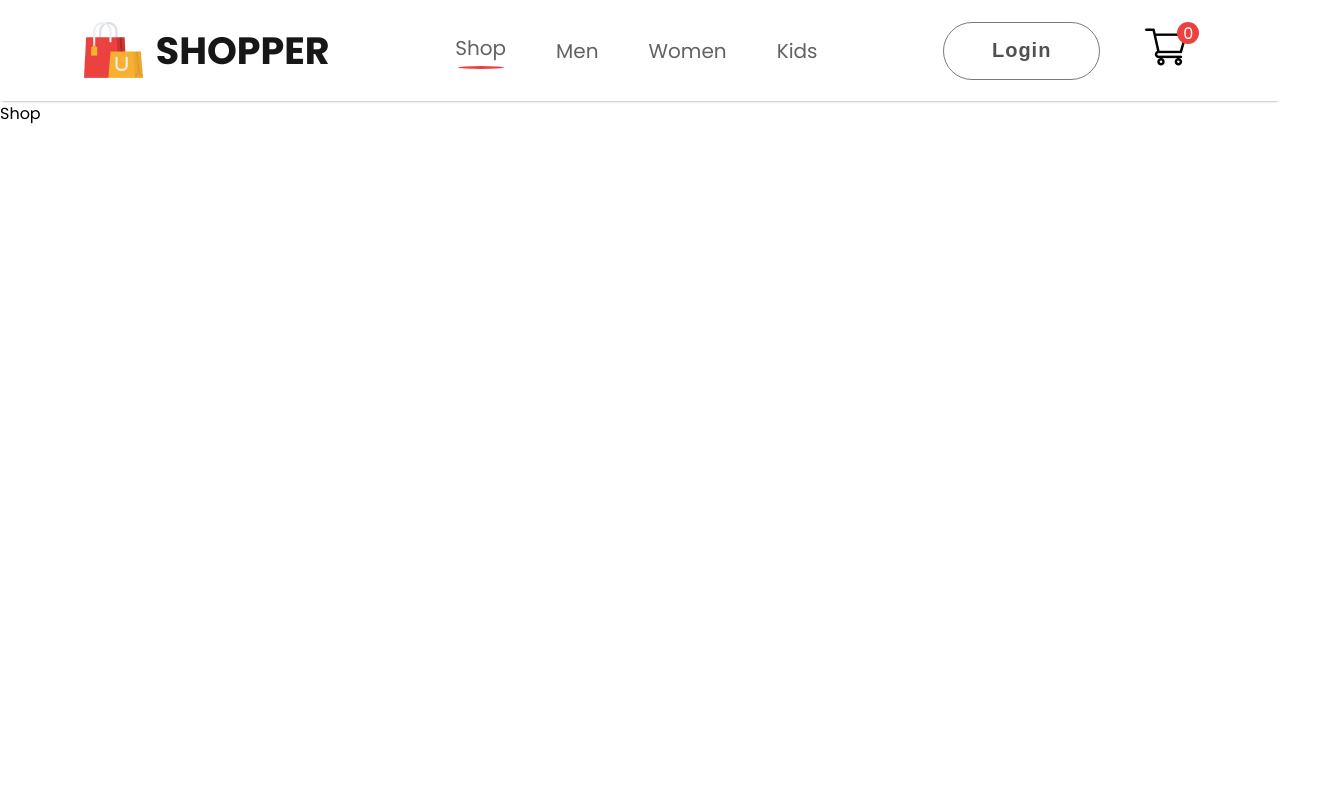
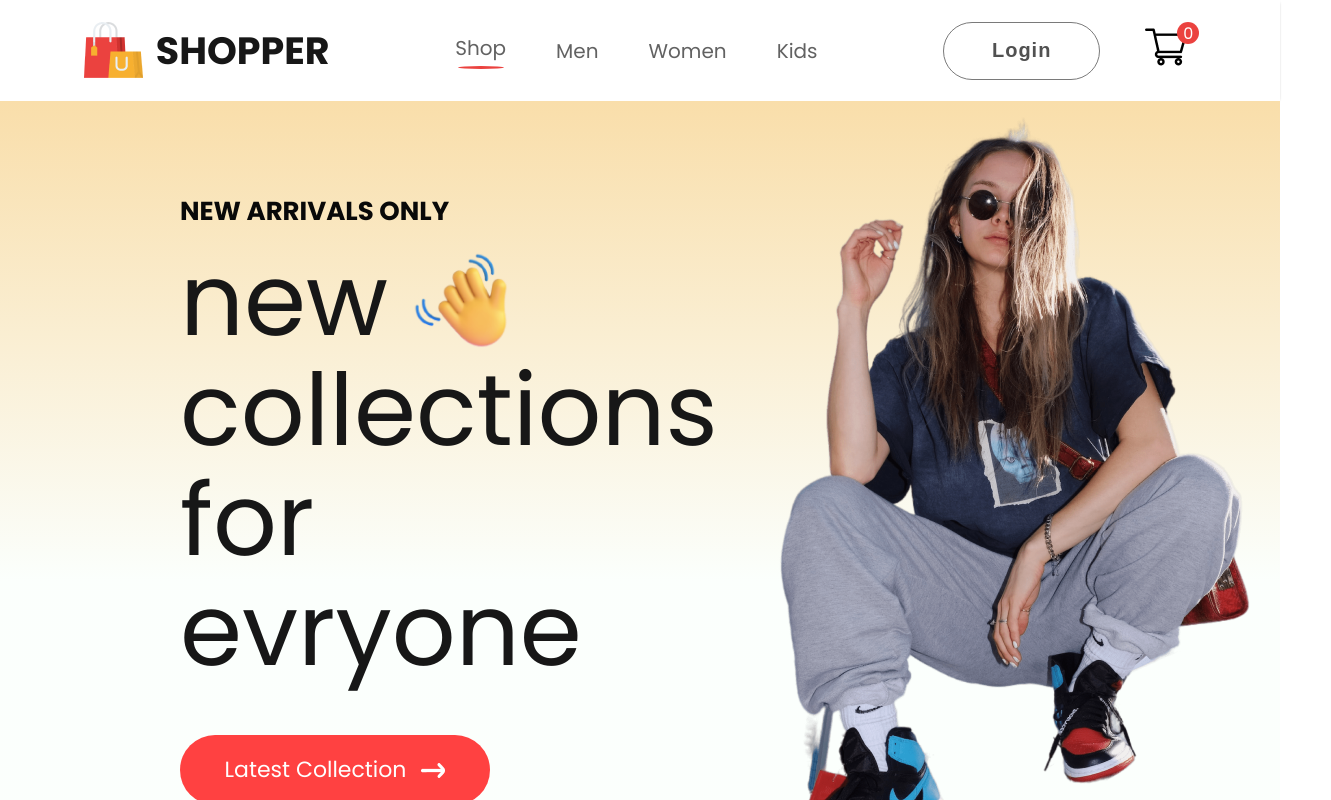
Before and after one commit to p-Limbo1996/E-commerce, a React (Create React App) app: page / in a window 1280 px wide. Shown: the top 800 px of the page, 1331 px wide, since content can reach past the window. Built offline with nearby package versions, Linux system fonts and the light colour scheme.

Commit message:
create hero.jsx for shop page

```diff
--- a/src/Components/Hero/Hero.css
+++ b/src/Components/Hero/Hero.css
@@ -1,3 +1,61 @@
-.hero{
-    padding: auto;
+.hero {
+  display: flex;
+  height: 100vh;
+  background: linear-gradient(180deg, #f9deaa, #e1ffea22 60%);
 }
+
+.hero-left {
+  flex: 1;
+  display: flex;
+  flex-direction: column;
+  justify-content: center;
+  gap: 20px;
+  padding-left: 180px;
+  line-height: 1.1;
+}
+
+.hero-left h2 {
+  color: #090909;
+  font-size: 26px;
+  font-weight: 600;
+}
+
+.hero-left p {
+  color: #171717;
+  font-size: 100px;
+}
+
+.hand-hand-icon {
+  display: flex;
+  align-items: center;
+  gap: 20px;
+}
+
+.hand-hand-icon img {
+  width: 105px;
+}
+
+.hero-latest-btn {
+  user-select: none;
+  display: flex;
+  justify-content: center;
+  align-items: center;
+  gap: 15px;
+  width: 310px;
+  height: 70px;
+  border-radius: 75px;
+  margin-top: 30px;
+  background-color: #ff4141;
+  color: white;
+  font-size: 22px;
+  font-weight: 500;
+  cursor: pointer;
+}
+
+.hero-right {
+flex: 1;
+display: flex;
+justify-content: center;
+align-items: center;
+
+}
--- a/src/Components/Hero/Hero.jsx
+++ b/src/Components/Hero/Hero.jsx
@@ -1,14 +1,31 @@
 import React from 'react'
 import "./Hero.css"
+import hand_icon from "../assets/hand_icon.png"
+import arrow_icon from "../assets/arrow.png"
+import hero_img from "../assets/hero_image.png"
+
 const Hero = () => {
   return (
     <div className='hero'>
 
         <div className="hero-left">
+            <h2>NEW ARRIVALS ONLY</h2>
+             <div>
+                  <div className="hand-hand-icon">
+                  <p>new</p>
+                  <img src={hand_icon} alt="" />
+                  </div>
+                <p>collections</p>
+                <p>for evryone</p>
+             </div>
+          <div className="hero-latest-btn">
+            <div>Latest Collection</div>
+            <img src={arrow_icon}  alt="" />
+          </div>
+          </div>
 
-        </div>
         <div className="hero-right">
-
+            <img src={hero_img} alt="" />
         </div>
 
     </div>
--- a/src/Components/Navbar/Navbar.css
+++ b/src/Components/Navbar/Navbar.css
@@ -3,6 +3,7 @@
   justify-content: space-around;
   padding:18px;
   box-shadow: 0 1px 3px -2px black;
+
 }
 
 .nav-logo {
--- a/src/pages/Shop.jsx
+++ b/src/pages/Shop.jsx
@@ -3,7 +3,7 @@
 
 const Shop = () => {
   return (
-    <div>Shop
+    <div>
 
       <Hero/>
     </div>
```
